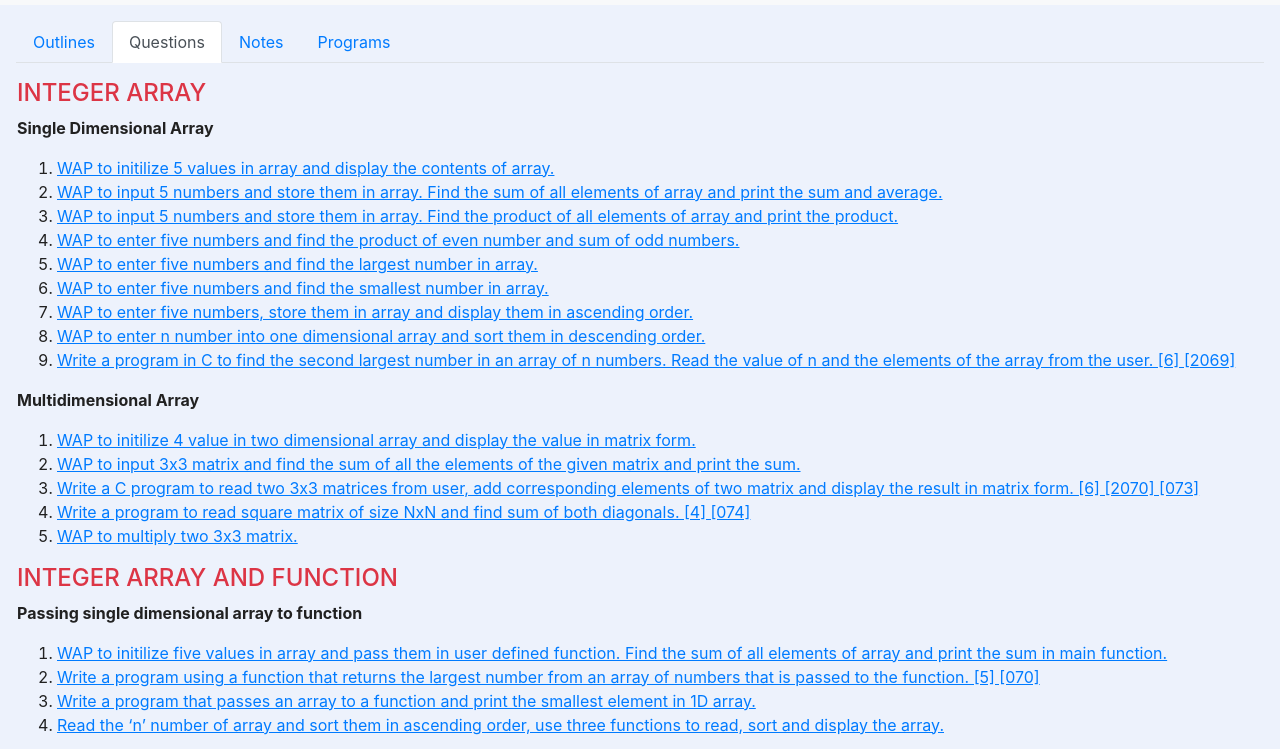
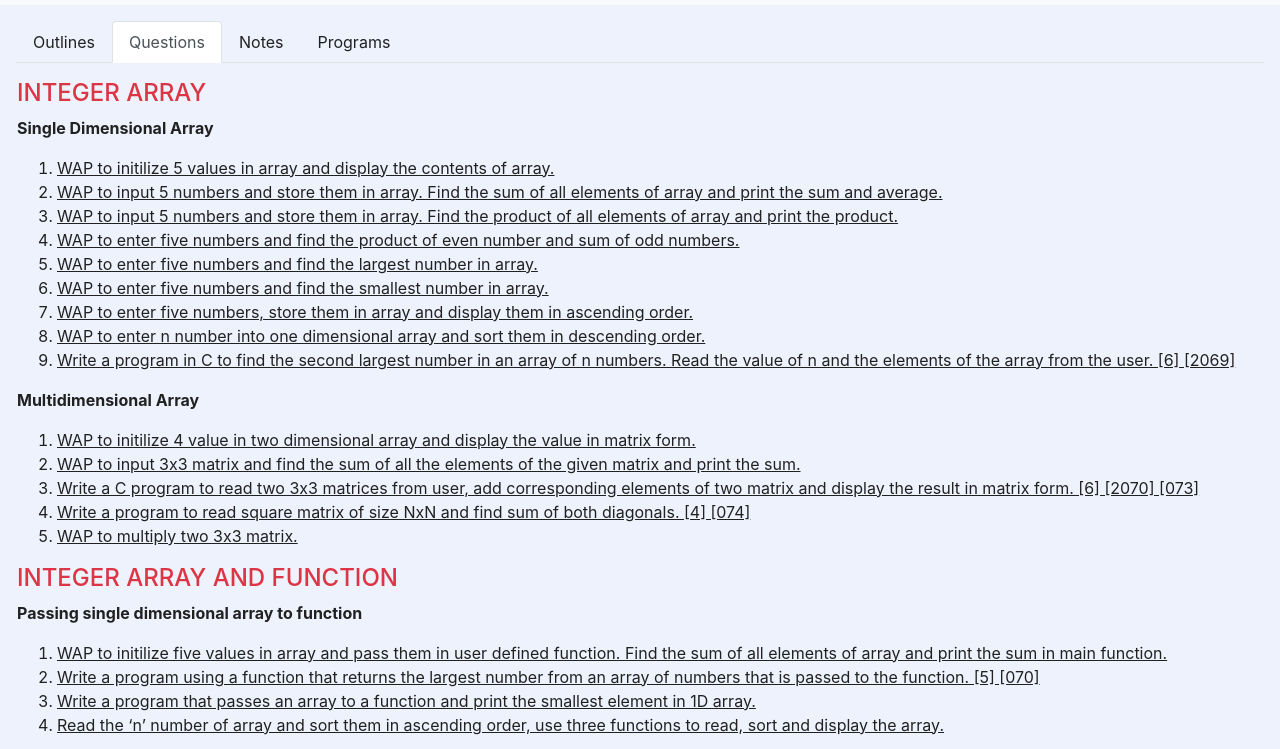
Before and after one commit to arun457/cwithjen, a plain HTML site: page 9_Array.html in a window 1280 px wide. Shown: the part 51-800 px from the top of the page. Drawn offline with Linux system fonts and the light colour scheme.

Commit message:
link color inherit

```diff
--- a/Bootstrap/MyStyle.css
+++ b/Bootstrap/MyStyle.css
@@ -32,6 +32,7 @@ body
     color: var(--font-color) !important;
     background-color: var(--background-color) !important;
 }
+a { color: inherit; }
 
 
 /* old background color opacity = 0.94 */
```
